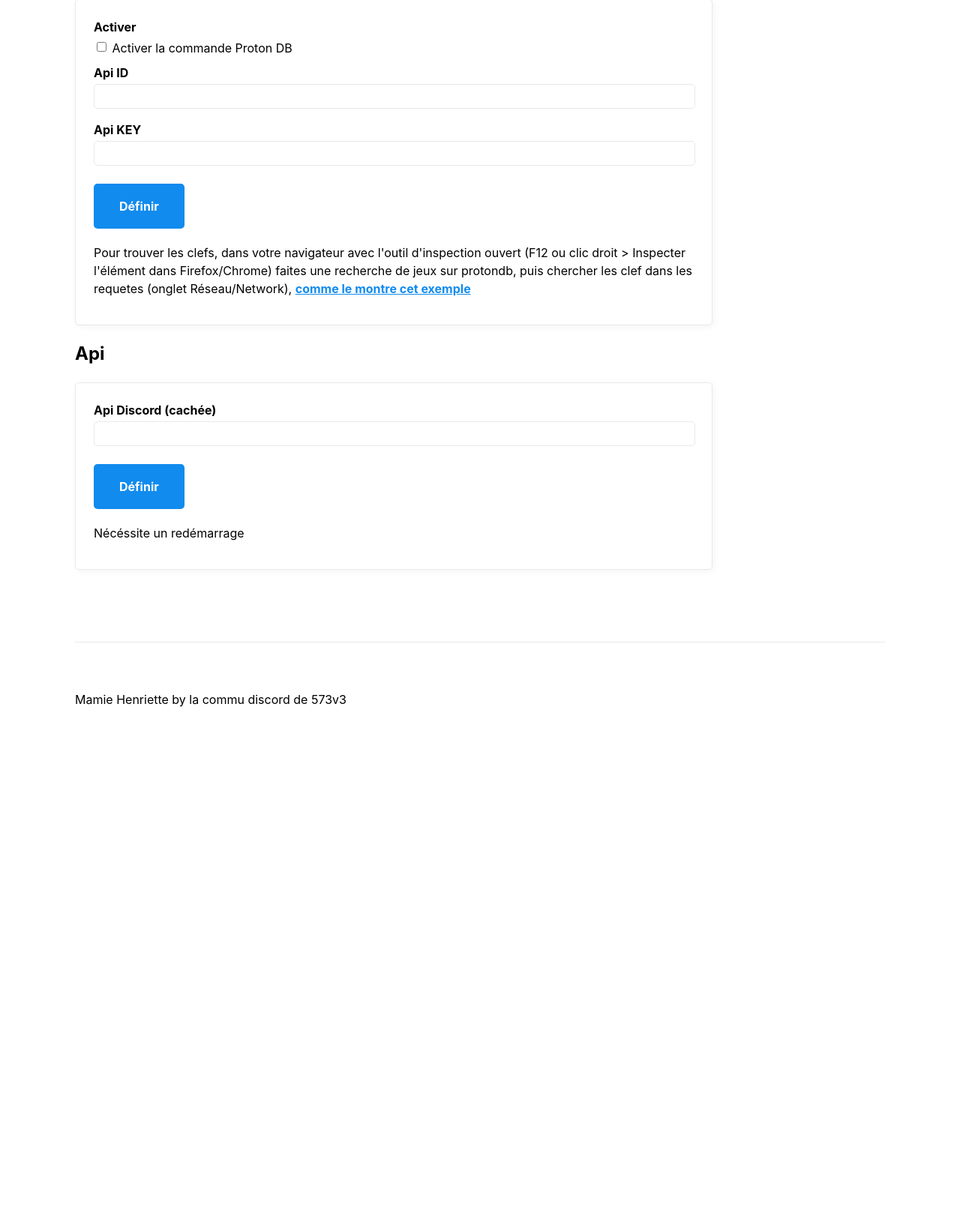
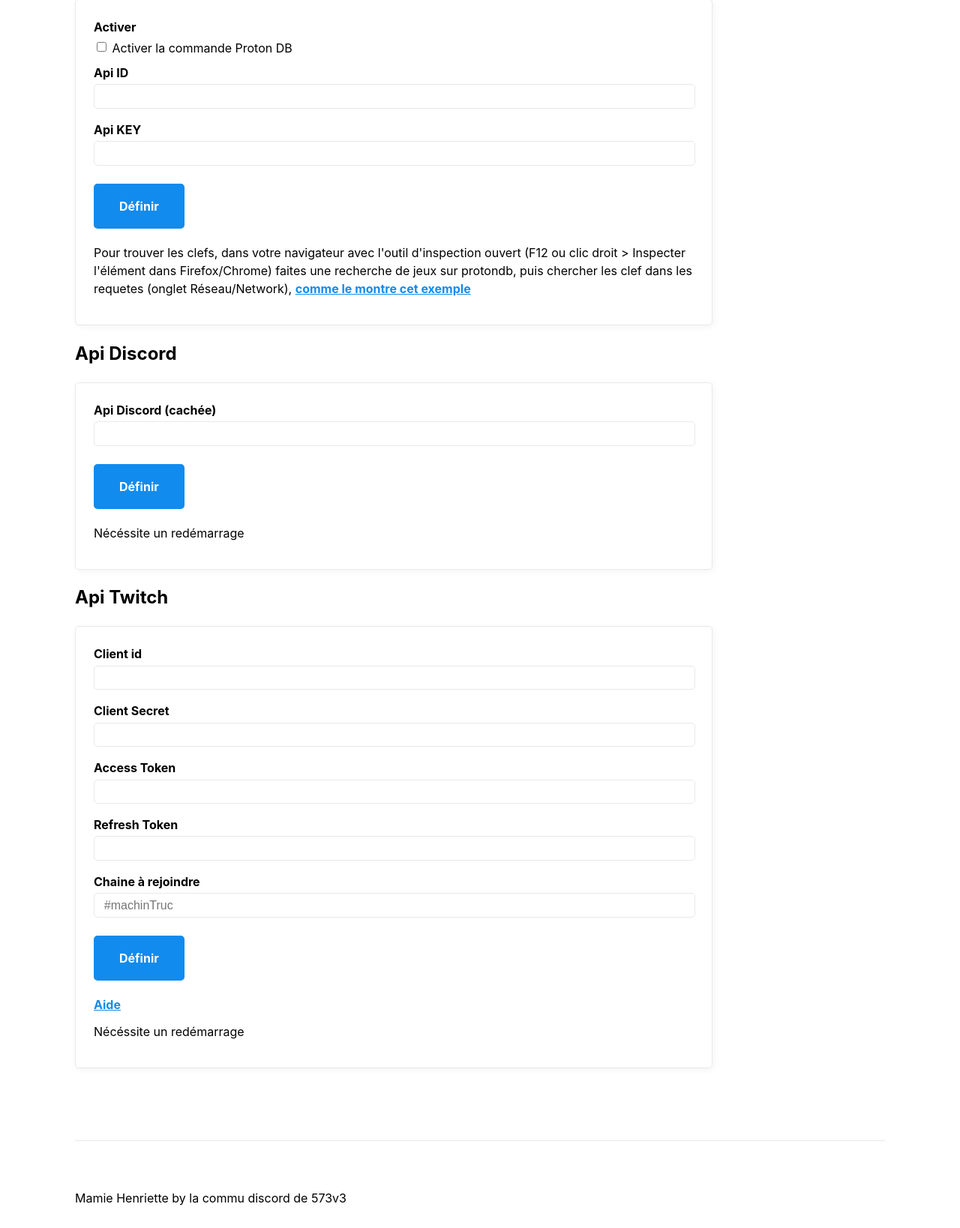
Before and after one commit to skylanix/MamieHenriette, a Flask app: template webapp/templates/configurations.html in a window 1280 px wide. Shown: the part 742-2380 px from the top of the page at 75% size. Before the commit the page ends 1685 px from the top, so only its background shows below. Run offline with Flask 3, Linux system fonts and the light colour scheme; the template is opened without the code that fills it, so the values that code supplies are empty; parts of the project's set-up code (start-up, migrations or seed data) failed here and were passed over.

Commit message:
draft twitch bot

```diff
--- a/requirements.txt
+++ b/requirements.txt
@@ -4,6 +4,11 @@ python-dotenv==1.0.0
 discord.py==2.3.2
 aiohttp>=3.7.4,<4
 audioop-lts; python_version>='3.13'
+
+# api twitch
+# twitchio>=3.1.0
+# twitch-python>=0.0.20
+twitchAPI>=4.5.0
 
 # necessaire pour l'hebergement du site web
 flask>=2.3.2
--- a/webapp/configurations.py
+++ b/webapp/configurations.py
@@ -24,3 +24,7 @@ def updateConfiguration():
 		ConfigurationHelper().createOrUpdate('proton_db_enable_enable', False)
 	db.session.commit()
 	return redirect(url_for('openConfigurations'))
+
+@webapp.route("/configurations/help/twitch")
+def twitchConfigurationHelp():
+	return render_template("twitch-aide.html")
--- a/webapp/templates/configurations.html
+++ b/webapp/templates/configurations.html
@@ -32,17 +32,38 @@
 	<label for="proton_db_api_key">Api KEY</label>
 	<input name="proton_db_api_key" type="text" value="{{ configuration.getValue('proton_db_api_key') }}" />
 	<input type="Submit" value="Définir">
-	<p>Pour trouver les clefs, dans votre navigateur avec l'outil d'inspection ouvert (F12 ou clic droit > Inspecter l'élément dans Firefox/Chrome) faites une recherche de jeux sur protondb,
+	<p>Pour trouver les clefs, dans votre navigateur avec l'outil d'inspection ouvert (F12 ou clic droit > Inspecter
+		l'élément dans Firefox/Chrome) faites une recherche de jeux sur protondb,
 		puis chercher les clef dans les requetes (onglet Réseau/Network),
 		<a href="/static/img/algolia-key.jpg" target="_blank">comme le montre cet exemple</a>
 	</p>
 </form>
 
-<h2>Api</h2>
+<h2>Api Discord</h2>
 <form action="{{ url_for('updateConfiguration') }}" method="POST">
 	<label for="discord_token">Api Discord (cachée)</label>
 	<input name="discord_token" type="password" />
 	<input type="Submit" value="Définir">
 	<p>Nécéssite un redémarrage</p>
 </form>
+
+<h2>Api Twitch</h2>
+<form action="{{ url_for('updateConfiguration') }}" method="POST">
+	<label for="twitch_client_id">Client id</label>
+	<input name="twitch_client_id" type="text" value="{{ configuration.getValue('twitch_client_id') }}" />
+	<label for="twitch_client_secret">Client Secret</label>
+	<input name="twitch_client_secret" type="text" value="{{ configuration.getValue('twitch_client_secret') }}" />
+	<label for="twitch_access_token">Access Token</label>
+	<input name="twitch_access_token" type="text" value="{{ configuration.getValue('twitch_access_token') }}" />
+	<label for="twitch_refresh_token">Refresh Token</label>
+	<input name="twitch_refresh_token" type="text" value="{{ configuration.getValue('twitch_refresh_token') }}" />
+	<label for="twitch_channel">Chaine à rejoindre</label>
+	<input name="twitch_channel" type="text" value="{{ configuration.getValue('twitch_channel') }}"
+		placeholder="#machinTruc" />
+	<input type="Submit" value="Définir">
+	<p>
+		<a href="{{ url_for('twitchConfigurationHelp') }}">Aide</a>
+	</p>
+	<p>Nécéssite un redémarrage</p>
+</form>
 {% endblock %}
```
Also changed, not shown: run-twitch.py (added, +7 -0 lines), twitchbot/__init__.py (added, +49 -0 lines), webapp/templates/twitch-aide.html (added, +45 -0 lines), webapp/static/img/twitch-api-01.jpg (added), webapp/static/img/twitch-api-02.jpg (added), webapp/static/img/twitch-api-03.jpg (added), webapp/static/img/twitch-api-04.jpg (added), webapp/static/img/twitch-api-05.jpg (added).
